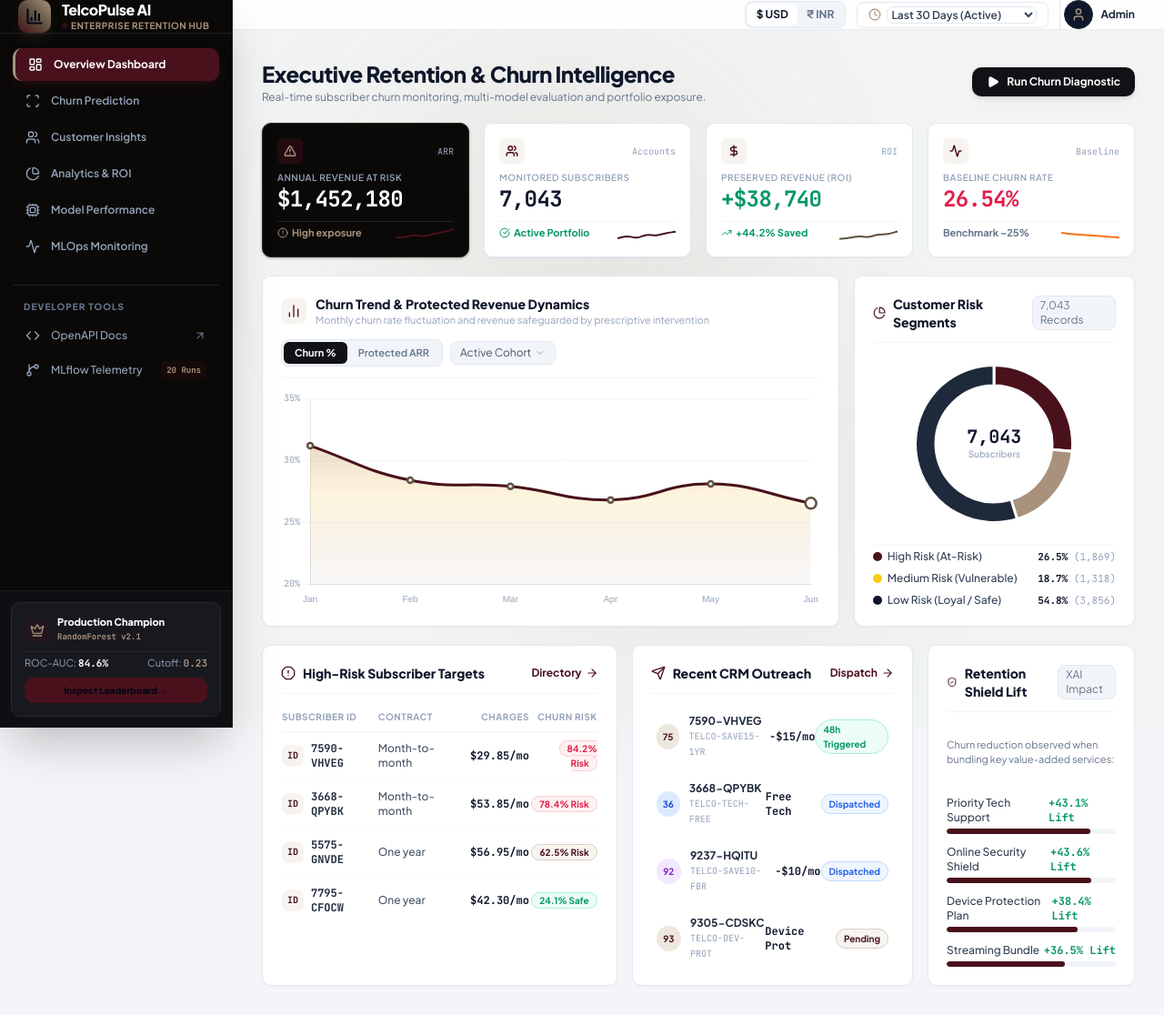
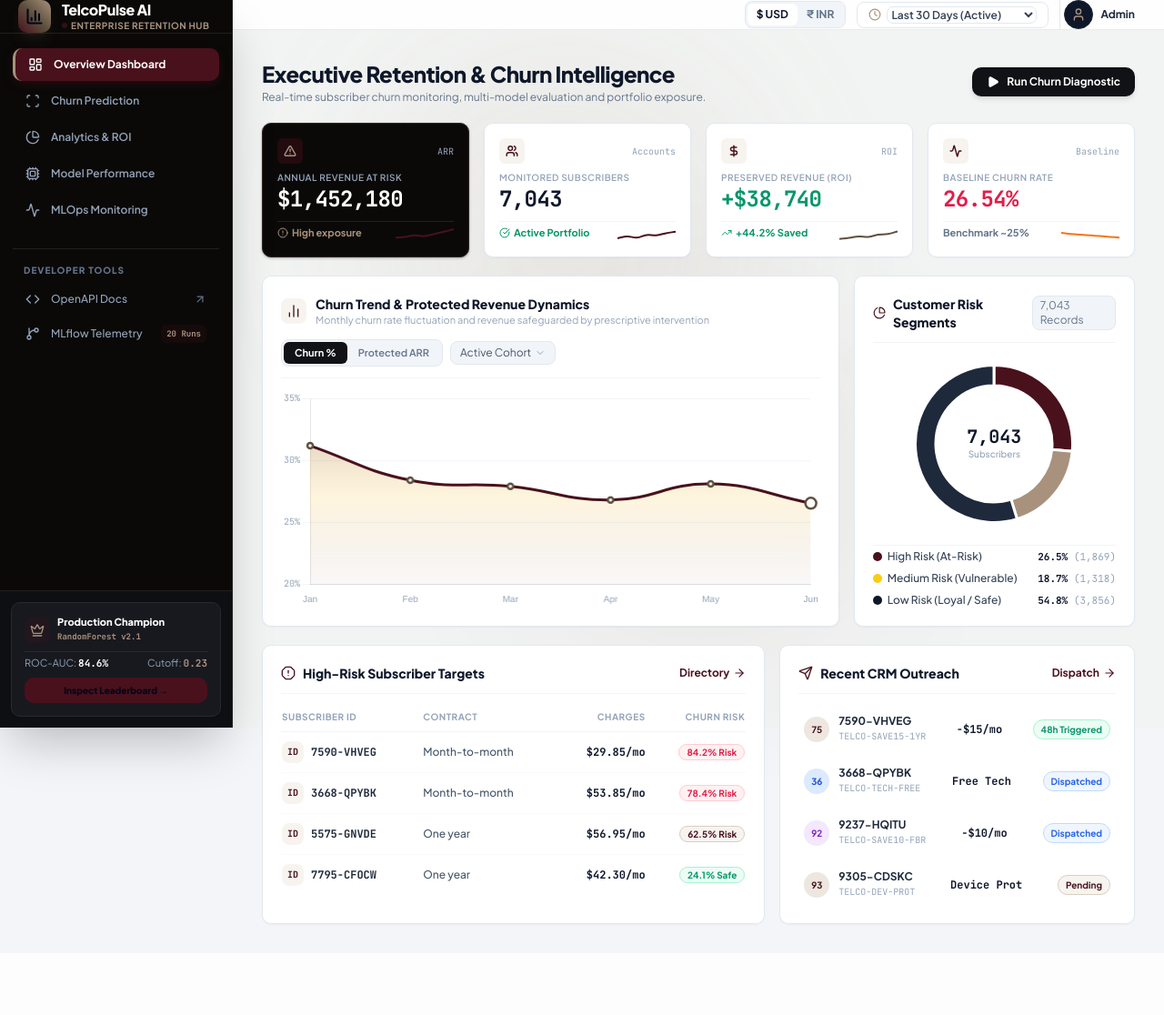
Before and after one commit to janismalhotra-29/churn-mlops-pipeline, a FastAPI app: page / in a window 1280 px wide. Shown: the whole page at 91% size. After the commit the page ends 1017 px from the top, so only its background shows below. Run offline with FastAPI, Linux system fonts and the light colour scheme; data that the repository does not hold is empty; some libraries are stand-ins or nearby versions.

Commit message:
feat(ui): remove retention shield lift from overview and customer insights from sidebar

```diff
--- a/src/templates/index.html
+++ b/src/templates/index.html
@@ -317,10 +317,6 @@
                     <i data-lucide="scan" class="w-4 h-4 mr-3"></i>
                     <span>Churn Prediction</span>
                 </button>
-                <button onclick="navigateToPage('dataset')" id="nav-dataset" class="sidebar-dark-link w-full flex items-center px-3.5 py-2.5 rounded-xl text-xs font-semibold cursor-pointer">
-                    <i data-lucide="users" class="w-4 h-4 mr-3"></i>
-                    <span>Customer Insights</span>
-                </button>
                 <button onclick="navigateToPage('analytics')" id="nav-analytics" class="sidebar-dark-link w-full flex items-center px-3.5 py-2.5 rounded-xl text-xs font-semibold cursor-pointer">
                     <i data-lucide="pie-chart" class="w-4 h-4 mr-3"></i>
                     <span>Analytics & ROI</span>
@@ -627,7 +623,7 @@
                 <div class="grid grid-cols-1 lg:grid-cols-12 gap-4">
 
                     <!-- Col 1: High-Risk Subscriber Targets (Real Telco Accounts) -->
-                    <div class="lg:col-span-5 quantro-card p-5 space-y-4">
+                    <div class="lg:col-span-7 quantro-card p-5 space-y-4">
                         <div class="flex items-center justify-between border-b border-slate-100 pb-3">
                             <div class="flex items-center space-x-2">
                                 <i data-lucide="alert-octagon" class="w-4 h-4 text-[#49111c]"></i>
@@ -707,7 +703,7 @@
                     </div>
 
                     <!-- Col 2: Recent CRM Outreach Dispatches (Real Retention Webhook Activity) -->
-                    <div class="lg:col-span-4 quantro-card p-5 space-y-4">
+                    <div class="lg:col-span-5 quantro-card p-5 space-y-4">
                         <div class="flex items-center justify-between border-b border-slate-100 pb-3">
                             <div class="flex items-center space-x-2">
                                 <i data-lucide="send" class="w-4 h-4 text-[#49111c]"></i>
@@ -765,62 +761,11 @@
                             </div>
                         </div>
                     </div>
-
-                    <!-- Col 3: Retention Shield Lift (Value-Added Services) -->
-                    <div class="lg:col-span-3 quantro-card p-5 space-y-4 flex flex-col justify-between">
-                        <div class="flex items-center justify-between border-b border-slate-100 pb-3">
-                            <div class="flex items-center space-x-2">
-                                <i data-lucide="shield-check" class="w-4 h-4 text-[#49111c]"></i>
-                                <h3 class="text-sm font-black text-slate-900">Retention Shield Lift</h3>
-                            </div>
-                            <span class="text-xs text-slate-500 bg-slate-100 px-2 py-0.5 rounded-lg border border-slate-200">XAI Impact</span>
-                        </div>
-
-                        <p class="text-[11px] text-slate-500">Churn reduction observed when bundling key value-added services:</p>
-
-                        <!-- Retention Lift Progress Bars with Amber Styling -->
-                        <div class="space-y-3 text-xs pt-1">
-                            <div>
-                                <div class="flex items-center justify-between mb-1">
-                                    <span class="text-slate-700 font-medium">Priority Tech Support</span>
-                                    <span class="font-bold font-mono text-emerald-600">+43.1% Lift</span>
-                                </div>
-                                <div class="w-full bg-slate-100 h-1.5 rounded-full overflow-hidden">
-                                    <div class="bg-[#49111c] h-full rounded-full" style="width: 84.8%;"></div>
-                                </div>
-                            </div>
-                            <div>
-                                <div class="flex items-center justify-between mb-1">
-                                    <span class="text-slate-700 font-medium">Online Security Shield</span>
-                                    <span class="font-bold font-mono text-emerald-600">+43.6% Lift</span>
-                                </div>
-                                <div class="w-full bg-slate-100 h-1.5 rounded-full overflow-hidden">
-                                    <div class="bg-[#49111c] h-full rounded-full" style="width: 85.4%;"></div>
-                                </div>
-                            </div>
-                            <div>
-                                <div class="flex items-center justify-between mb-1">
-                                    <span class="text-slate-700 font-medium">Device Protection Plan</span>
-                                    <span class="font-bold font-mono text-emerald-600">+38.4% Lift</span>
-                                </div>
-                                <div class="w-full bg-slate-100 h-1.5 rounded-full overflow-hidden">
-                                    <div class="bg-[#49111c] h-full rounded-full" style="width: 77.5%;"></div>
-                                </div>
-                            </div>
-                            <div>
-                                <div class="flex items-center justify-between mb-1">
-                                    <span class="text-slate-700 font-medium">Streaming Bundle</span>
-                                    <span class="font-bold font-mono text-emerald-600">+36.5% Lift</span>
-                                </div>
-                                <div class="w-full bg-slate-100 h-1.5 rounded-full overflow-hidden">
-                                    <div class="bg-[#49111c] h-full rounded-full" style="width: 70.0%;"></div>
-                                </div>
-                            </div>
-                        </div>
-                    </div>
                 </div>
 
-            </div><div id="page-prediction" class="page-view space-y-6">
+            </div>
+
+            <div id="page-prediction" class="page-view space-y-6">
 
                 <div class="space-y-1">
                     <span class="text-xs font-bold text-[#49111c] uppercase tracking-widest block">Inference Engine</span>
```
